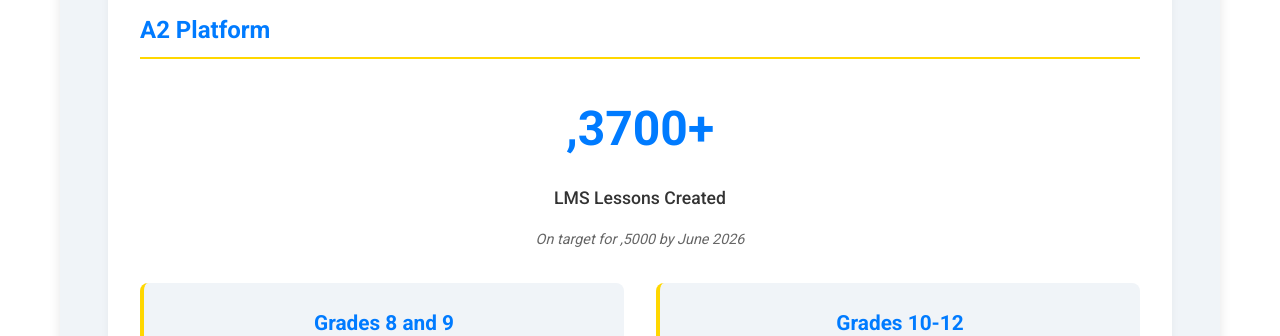
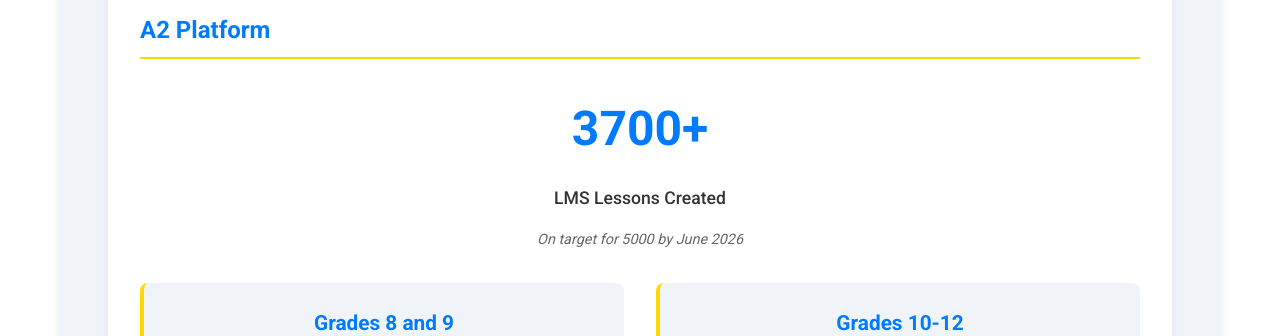
Before and after one commit to SEANCODING123/MandE-APEX-2025, a Jekyll site: the page built from index.md, in a window 1280 px wide and 900 px high, scrolled down 5206 px. Shown: the part 160-496 px from the top of the window. Built offline with Jekyll 4.4.1, drawn with Linux system fonts in a browser that asks for light colours.

Commit message:
Update index.md

```diff
--- a/index.md
+++ b/index.md
@@ -228,9 +228,10 @@ description: "Apex Education Monitoring & Evaluation Report 2025 - End of Term 2
             <h3 class="subsection-title">A2 Platform</h3>
             <div class="platform-stats">
                 <div class="platform-highlight">
-                    <div class="platform-number">{{ site.data.school_stats.platform.a2_lms.lessons_created | prepend: ',' | split: ',' | join: ',' }}+</div>
+        <div class="platform-number">{{ site.data.school_stats.platform.a2_lms.lessons_created }}+</div>
                     <div class="platform-label">LMS Lessons Created</div>
-                    <div class="platform-note">On target for {{ site.data.school_stats.platform.a2_lms.target_lessons | prepend: ',' | split: ',' | join: ',' }} by {{ site.data.school_stats.platform.a2_lms.target_date }}</div>
+                    <div class="platform-note">On target for {{ site.data.school_stats.platform.a2_lms.target_lessons }}
+                    by {{ site.data.school_stats.platform.a2_lms.target_date }}</div>
                 </div>
             </div>
 
```
